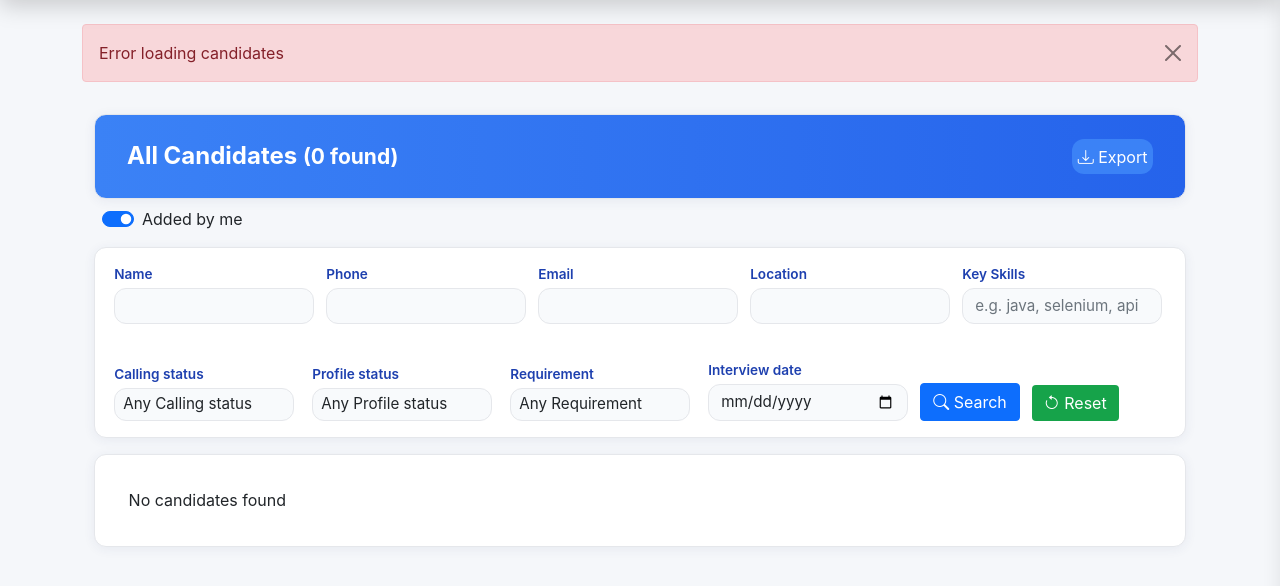
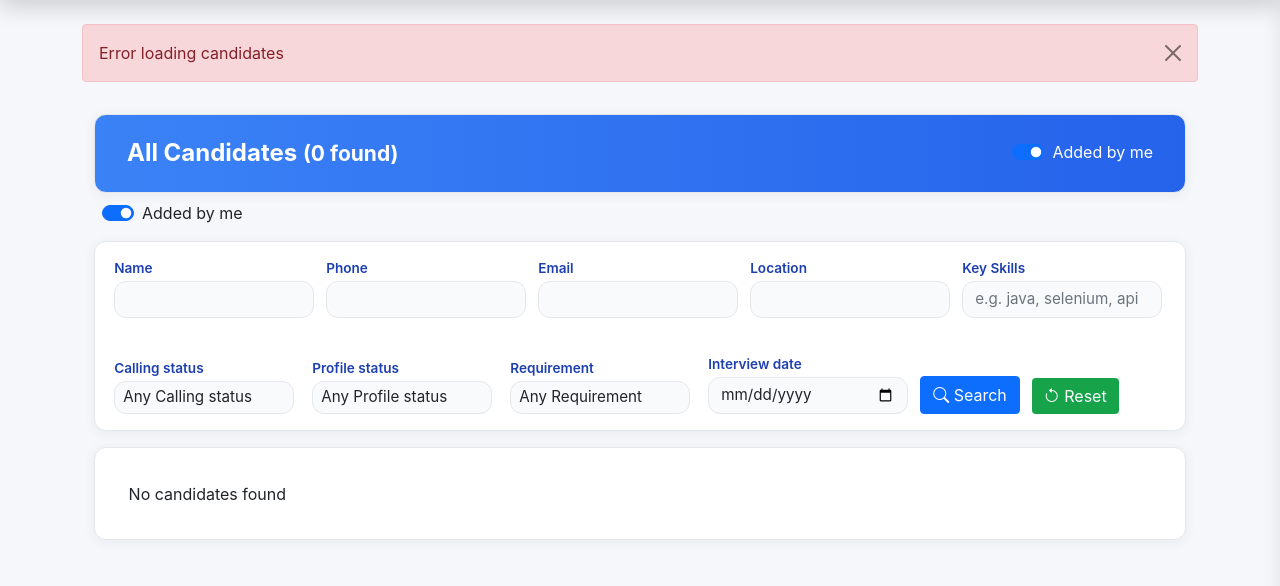
Before and after one commit to rohitjain-r4u/R4URender, a Flask app: page /candidates in a window 1280 px wide. Shown: the part 82-668 px from the top of the page. Run offline with Flask 3, Linux system fonts and the light colour scheme; the visitor is signed in with stand-in values (Sample User, id 1); data that the repository does not hold is empty; parts of the project's set-up code (start-up, migrations or seed data) failed here and were passed over; some libraries are stand-ins or nearby versions.

Commit message:
bug fxes

```diff
--- a/dashboard_routes.py
+++ b/dashboard_routes.py
@@ -590,12 +590,32 @@
             sel_attr = " selected" if cn == client_q else ""
             client_options_html.append(f"<option value=\"{val}\"{sel_attr}>{txt or '—'}</option>")
         client_options_html = "".join(client_options_html)
+        # Insert server-rendered client filter
+        out.append(f"""
+  <div class='client-filter'>
+    <label for='rpClientSel' class='me-2'>Filter by Client:</label>
+    <select id='rpClientSel' class='form-select form-select-sm' style='max-width:260px'>
+      {client_options_html}
+    </select>
+  </div>
+""")
+
 
         # --- HTML OUTPUT ---
         out = []
 
         # Wire the change handler (in case the page-level JS didn't run)
-        out.append("""
+                # Server-rendered client filter (inserts the client_options_html into the modal)
+        out.append(f"""
+  <div class='client-filter'>
+    <label for='rpClientSel' class='me-2'>Filter by Client:</label>
+    <select id='rpClientSel' class='form-select form-select-sm' style='max-width:260px'>
+      {client_options_html}
+    </select>
+  </div>
+""")
+
+out.append("""
 <script>(function(){
   var sel = document.getElementById('rpClientSel');
   if(!sel || sel._wired) return;
--- a/templates/all_candidates.html
+++ b/templates/all_candidates.html
@@ -495,11 +495,30 @@
 
   <div class="hdr d-flex justify-content-between align-items-center">
     <h2>All Candidates <small>({{ total }} found)</small></h2>
-    <!-- Added by me (under heading) -->
 
-    <div class="actions">
-      <button id="export-btn" class="btn btn-export-all"><i class="bi bi-download"></i> Export</button>
-    </div>
+<!-- Added-by-me toggle -->
+<div class="form-check form-switch">
+  <input class="form-check-input" type="checkbox" id="addedByMeToggle"
+         {% if added_by_me and added_by_me|lower in ['1','true','on','yes'] %} checked {% endif %}>
+  <label class="form-check-label" for="addedByMeToggle">Added by me</label>
+  <!-- hidden input so searches submit correct value -->
+  <input type="hidden" id="added_by_me" name="added_by_me" value="{{ added_by_me or '1' }}">
+</div>
+
+<script>
+  // Keep hidden input updated when user toggles the switch
+  (function(){
+    const toggle = document.getElementById('addedByMeToggle');
+    const hidden = document.getElementById('added_by_me');
+    if (!toggle || !hidden) return;
+    toggle.addEventListener('change', function(){
+      hidden.value = toggle.checked ? '1' : '0';
+    });
+    // ensure initial hidden input matches server value
+    hidden.value = "{{ added_by_me or '1' }}";
+  })();
+</script>
+
   </div>
 
   <!-- Toggle under header row -->
```
